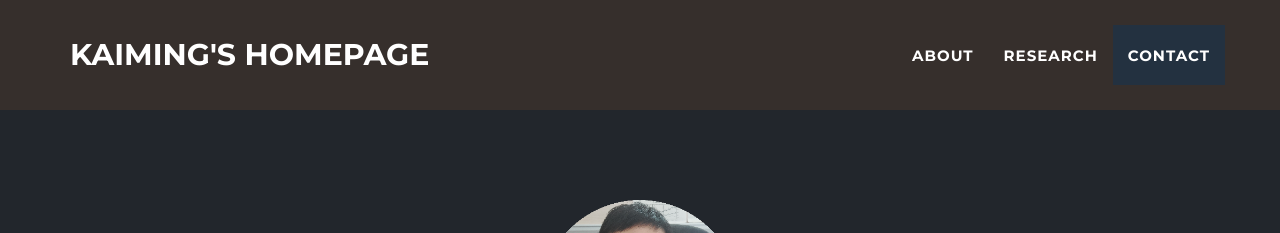
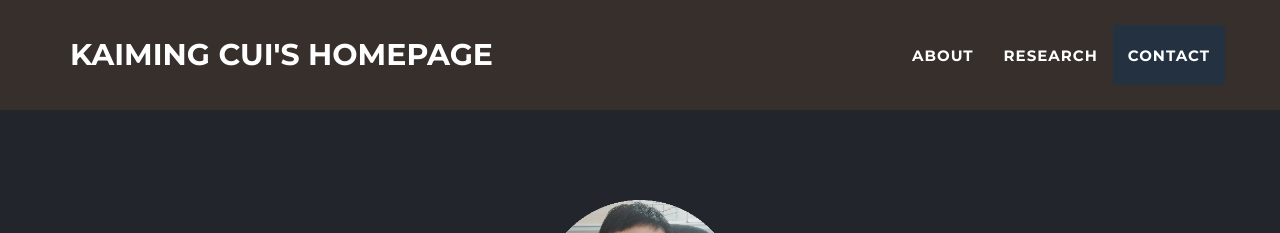
Before and after one commit to ckm3/ckm3.github.io, a Jekyll site: the page built from _posts/2014-07-18-project-1.markdown, in a window 1280 px wide. Shown: the top 233 px of the page. Built offline with Jekyll 4.4.1, drawn with Linux system fonts in a browser that asks for light colours.

```diff
--- a/_config.yml
+++ b/_config.yml
@@ -1,9 +1,9 @@
 # Site settings
-title: Kaiming's Homepage
+title: Kaiming Cui's Homepage
 name: Kaiming Cui
 email: ckm@nao.cas.cn
 url: https://ckm3.github.io/
-description: "This is Kaiming's Homepage for Astrophysical Research."
+description: "This is Kaiming Cui's Homepage for Astrophysical Research."
 keywords: "Astrophysics"
 skills: "Ph.D. student in Astrophysics"
 meta_author: Kaiming Cui
```
Also changed, not shown: _posts/2014-07-16-project-3.markdown (+4 -3 lines), img/portfolio/12268220.png, img/portfolio/ongoing-2.png (added).
